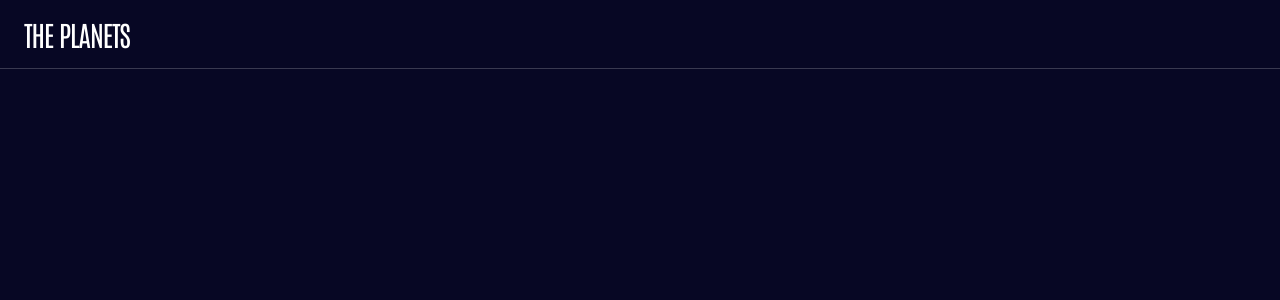
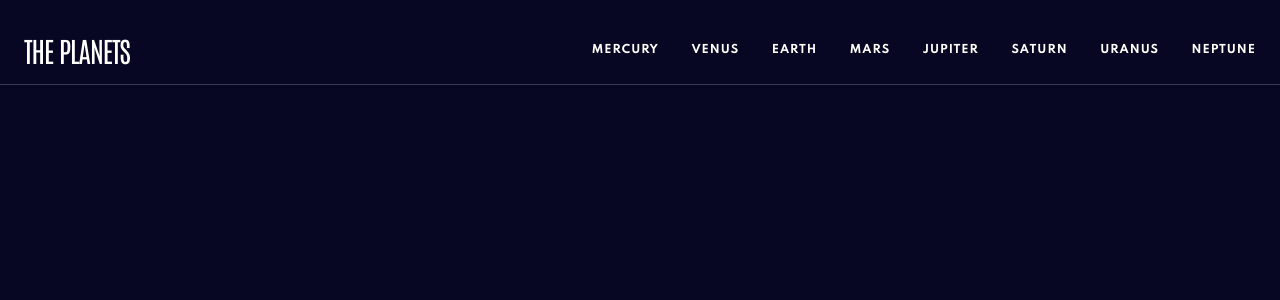
Before and after one commit to JorgeAMendoza/planet-facts, a Next.js app: page / in a window 1280 px wide. Shown: the top 300 px of the page. Built offline with nearby package versions, Linux system fonts and the light colour scheme.

Commit message:
fix spelling error in navbar, style the navigation bar for tablet view

```diff
--- a/src/components/NavBar/NavBar.module.css
+++ b/src/components/NavBar/NavBar.module.css
@@ -13,9 +13,13 @@
 }
 
 .navLinks {
-  display: flex;
-  flex-direction: column;
+  flex-direction: row;
   display: none;
+  font-size: 1.1rem;
+  font-weight: bold;
+  text-transform: uppercase;
+  letter-spacing: 1px;
+  line-height: 25px;
 }
 
 .mobileMenuButton {
@@ -119,11 +123,13 @@
     flex-direction: column;
     justify-content: center;
     align-items: center;
+    gap: 4.1rem;
+    padding-top: 2.9rem;
   }
 
   .navLinks {
-    flex-direction: row;
-    gap: 2rem;
+    gap: 3.25rem;
+    display: flex;
   }
 
   .mobileMenuButton,
--- a/src/components/NavBar/NavBar.tsx
+++ b/src/components/NavBar/NavBar.tsx
@@ -100,10 +100,10 @@ const NavBar = () => {
 
       {/* rendered on tablet and above */}
       <nav>
-        <ul className={styles.navLinks}>
+        <ul className={`${styles.navLinks} ${spartan.className}`}>
           <li>
             <Link href={`/planets/mercury`} data-cy="toMercuryLink">
-              mecury
+              mercury
             </Link>
           </li>
           <li>
```
